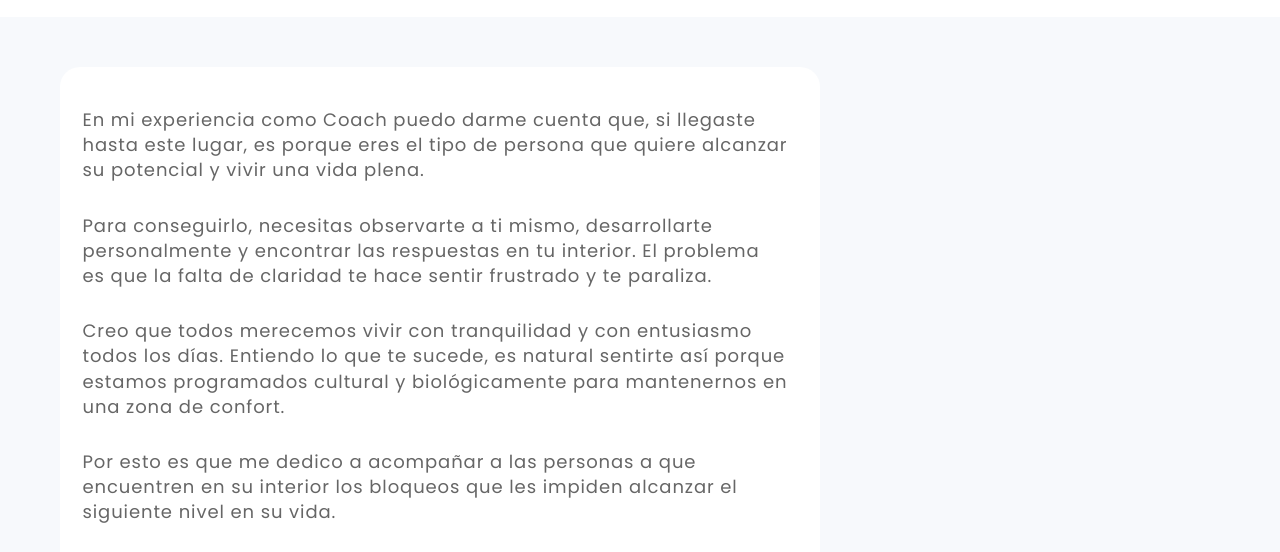
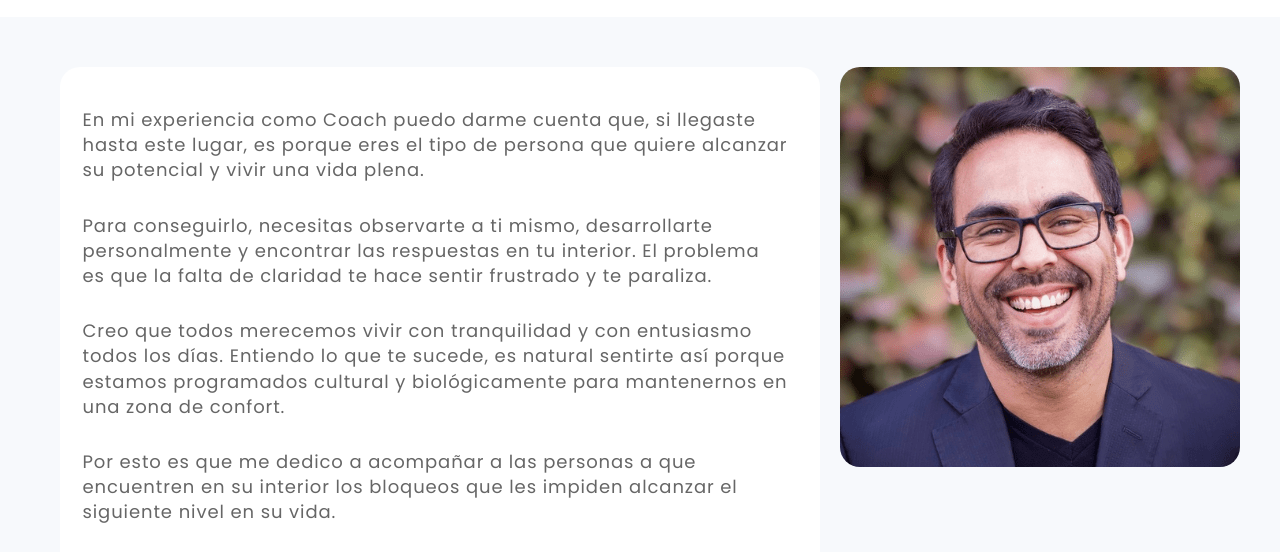
Before and after one commit to jdlopez7/desafiosass2, a website: page pages/sobre-mi.html in a window 1280 px wide. Shown: the part 205-757 px from the top of the page. Drawn offline with nearby package versions, Linux system fonts and the light colour scheme; files that its build step writes are made by us from their sources; the site is published under a folder, as on GitHub Pages, so addresses that start at the root find nothing.

Commit message:
se corrigió definicivamente la imagen de pagina sobre mi

```diff
--- a/pages/sobre-mi.html
+++ b/pages/sobre-mi.html
@@ -93,7 +93,7 @@
 
         <div class="col col-lg-12 col-md-12 col-sm-12">
             <div class="imagenMargen">
-                <img src="/desafio-sass/img/fotojuan2020.png" alt="" class="imagenJuan" data-aos="zoom-in-down" data-aos-duration="1000">
+                <img src="../img/fotojuan2020.png" alt="" class="imagenJuan" data-aos="zoom-in-down" data-aos-duration="1000">
             </div>
         </div>
 
```
